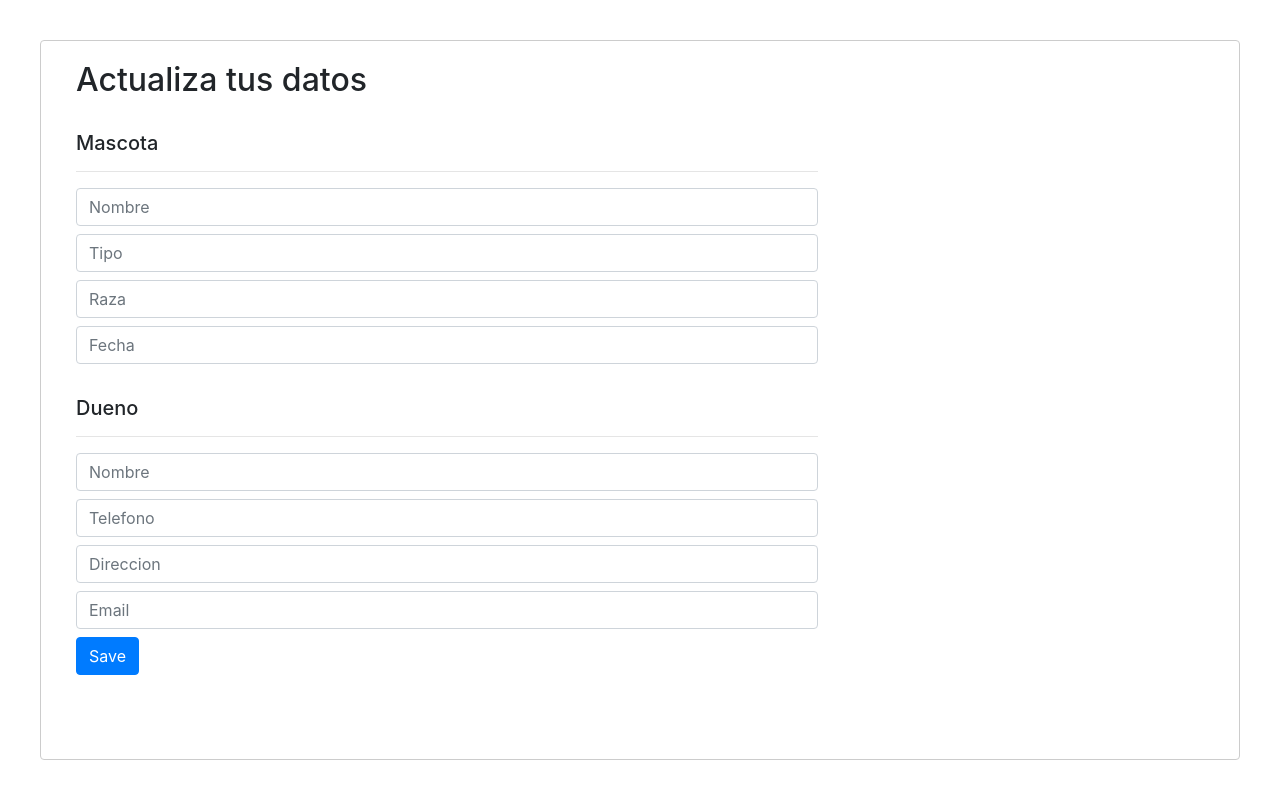
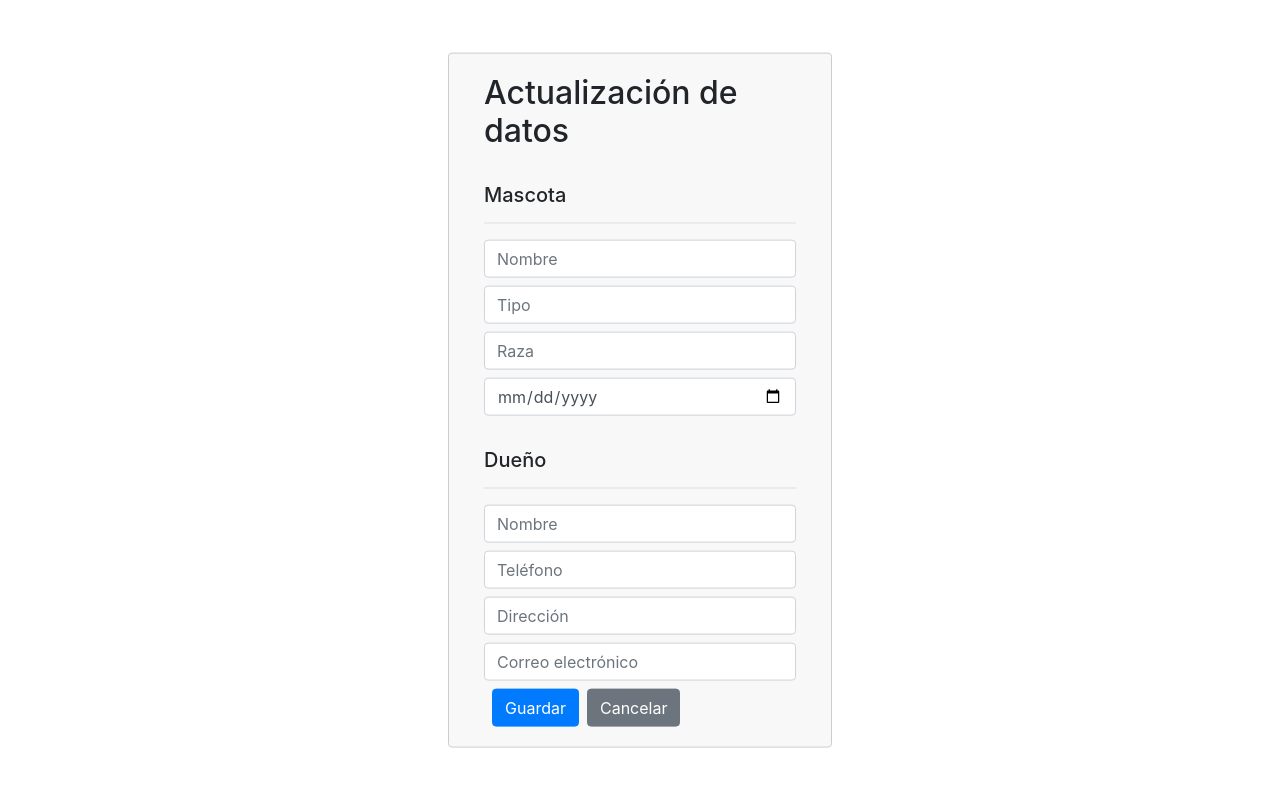
Before and after one commit to CamiloCarvajal/vetpet, a React (Create React App) app: page / in a window 1280 px wide. Built offline with nearby package versions, Linux system fonts and the light colour scheme.

Commit message:
validations, create pet, react if

```diff
--- a/package.json
+++ b/package.json
@@ -6,6 +6,8 @@
     "@testing-library/jest-dom": "^5.11.4",
     "@testing-library/react": "^11.1.0",
     "@testing-library/user-event": "^12.1.10",
+    "firebase": "^8.2.9",
+    "lodash": "^4.17.21",
     "react": "^17.0.1",
     "react-dom": "^17.0.1",
     "react-modal": "^3.12.1",
--- a/src/App.js
+++ b/src/App.js
@@ -1,78 +1,189 @@
 import React, { useState } from "react";
 import Modal from "react-modal";
+import { isEmpty, size } from "lodash";
+import {
+  addDocument,
+  deleteDocument,
+  getCollection,
+  updateDocument,
+} from "./actions";
+
+Modal.setAppElement("#root");
 
 function App() {
-  const [pet, setpet] = useState("");
+  const [pet, setPet] = useState({
+    name: "",
+    type: "",
+    race: "",
+    date: "",
+    ownerName: "",
+    ownerPhone: "",
+    ownerAddress: "",
+    ownerEmail: "",
+  });
   const [pets, setpets] = useState([]);
-  const [editMode, seteditMode] = useState({ status: 1, action: "edit" });
+  const [editMode, seteditMode] = useState({ status: true, action: "create" });
   const [modalupsert, setmodalupsert] = useState("");
-  //  const [modalIsOpen, setmodalIsOpen] = useState(true)
+  const [processResult, setProcessResult] = useState({
+    status: 0,
+    message: "",
+  });
+  // const [, setError] = useState(false);
+
+  const customStyles = {
+    content: {
+      top: "50%",
+      left: "50%",
+      right: "auto",
+      bottom: "auto",
+      width: "30%",
+      marginRight: "-50%",
+      transform: "translate(-50%, -50%)",
+      background: "#F8F8F8",
+    },
+  };
+
+  const validateForm = () => {
+    let isValid = Object.values(pet).filter((item) => isEmpty(item));
+    return size(isValid) == 0;
+  };
+
+  const createPet = async (e) => {
+    e.preventDefault();
+
+    if (!validateForm()) {
+      setProcessResult({ status: -1, message: "Complete todos los campos" });
+      return;
+    }
+
+    const result = await addDocument("pets", pet);
+    if (!result.statusResponse) {
+      setProcessResult({ status: -1, message: result.error });
+      return;
+    }
+
+    setProcessResult({ status: 1, message: "" });
+  };
+
+  const editPet = () => {};
 
   return (
-    <div className="container">
+    <div className="container container-fluid">
       <div className="modal">
         <div className="modal-content">
-          <Modal isOpen={editMode.status}>
-            <div className="col-8">
+          <Modal isOpen={editMode.status} style={customStyles}>
+            <div className="col-12">
               <h2>
                 {editMode.action == "status"
                   ? "Registrar"
-                  : "Actualiza tus datos"}
+                  : "Actualización de datos"}
               </h2>
               <br></br>
 
-              <form>
+              <form
+                onSubmit={editMode.action == "create" ? createPet : editPet}
+              >
                 <div>
                   <h5>Mascota</h5>
                   <hr></hr>
                   <input
                     type="text"
-                    className="form-control mb-2"
+                    className="form-control mb-2 "
                     placeholder="Nombre"
+                    onChange={(name) =>
+                      setPet({ ...pet, name: name.target.value })
+                    }
+                    value={pet.name}
                   ></input>
                   <input
                     type="text"
                     className="form-control mb-2"
                     placeholder="Tipo"
+                    onChange={(type) =>
+                      setPet({ ...pet, type: type.target.value })
+                    }
+                    value={pet.type}
                   ></input>
                   <input
                     type="text"
                     className="form-control mb-2"
                     placeholder="Raza"
+                    onChange={(race) =>
+                      setPet({ ...pet, race: race.target.value })
+                    }
+                    value={pet.race}
                   ></input>
                   <input
-                    type="text"
+                    type="date"
                     className="form-control mb-2"
-                    placeholder="Fecha"
+                    placeholder="Fecha de nacimiento"
+                    onChange={(date) =>
+                      setPet({ ...pet, date: date.target.value })
+                    }
+                    value={pet.date}
                   ></input>
                 </div>
                 <br></br>
                 <div>
-                  <h5>Dueno</h5>
+                  <h5>Dueño</h5>
                   <hr></hr>
                   <input
                     type="text"
                     className="form-control mb-2"
                     placeholder="Nombre"
+                    onChange={(ownerName) =>
+                      setPet({ ...pet, ownerName: ownerName.target.value })
+                    }
+                    value={pet.ownerName}
                   ></input>
                   <input
                     type="text"
                     className="form-control mb-2"
-                    placeholder="Telefono"
+                    placeholder="Teléfono"
+                    onChange={(phone) =>
+                      setPet({ ...pet, ownerPhone: phone.target.value })
+                    }
+                    value={pet.ownerPhone}
                   ></input>
                   <input
                     type="text"
                     className="form-control mb-2"
-                    placeholder="Direccion"
+                    placeholder="Dirección"
+                    onChange={(address) =>
+                      setPet({ ...pet, ownerAddress: address.target.value })
+                    }
+                    value={pet.ownerAddress}
                   ></input>
                   <input
-                    type="text"
+                    type="email"
                     className="form-control mb-2"
-                    placeholder="Email"
+                    placeholder="Correo electrónico"
+                    onChange={(email) =>
+                      setPet({ ...pet, ownerEmail: email.target.value })
+                    }
+                    value={pet.ownerEmail}
                   ></input>
                 </div>
+                <div
+                  className={(() => {
+                    if (processResult.status == 1) {
+                      return "alert alert-success text-center";
+                    } else if (processResult.status == -1) {
+                      return "alert alert-danger text-center";
+                    } else {
+                      return "";
+                    }
+                  })()}
+                >
+                  <span>
+                    {processResult.status != 0 && processResult.message}
+                  </span>
+                </div>
+                <button className="btn btn-primary mx-2" type="submit">
+                  Guardar
+                </button>
+                <button className="btn btn-secondary">Cancelar</button>
               </form>
-              <button className="btn btn-primary">Save</button>
             </div>
           </Modal>
         </div>
```
Also changed, not shown: 1 other file (tests, documents, lock files or other folders).
